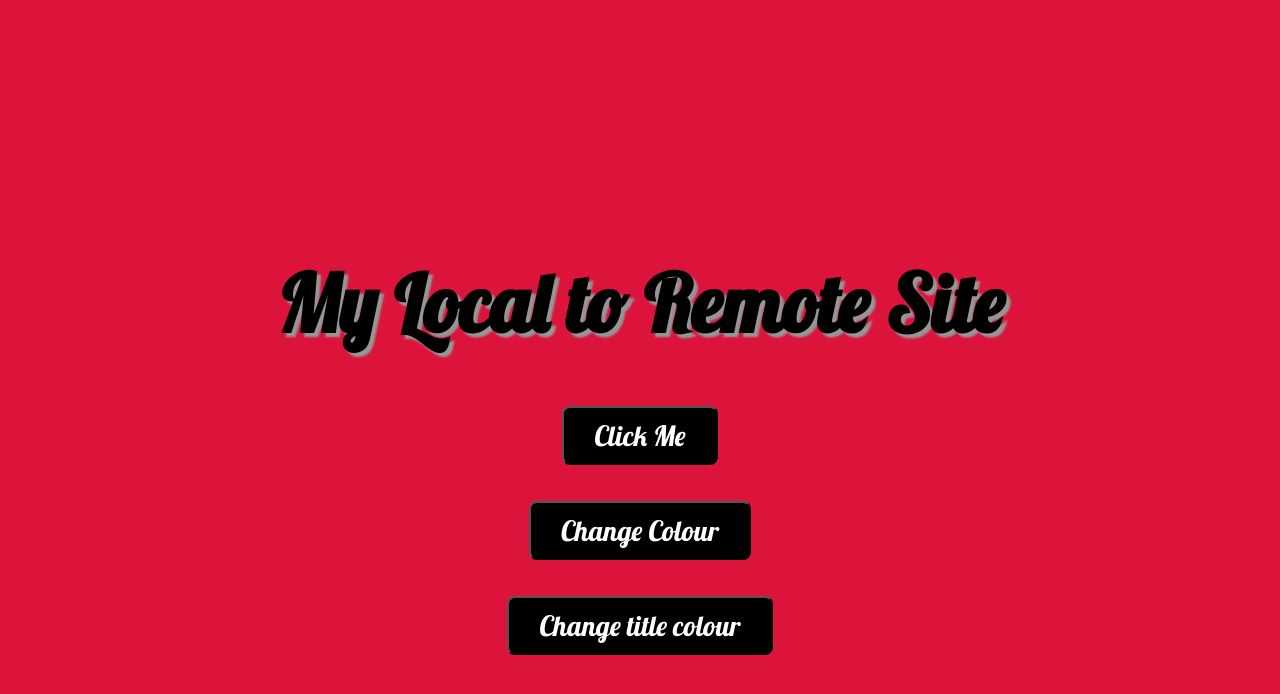
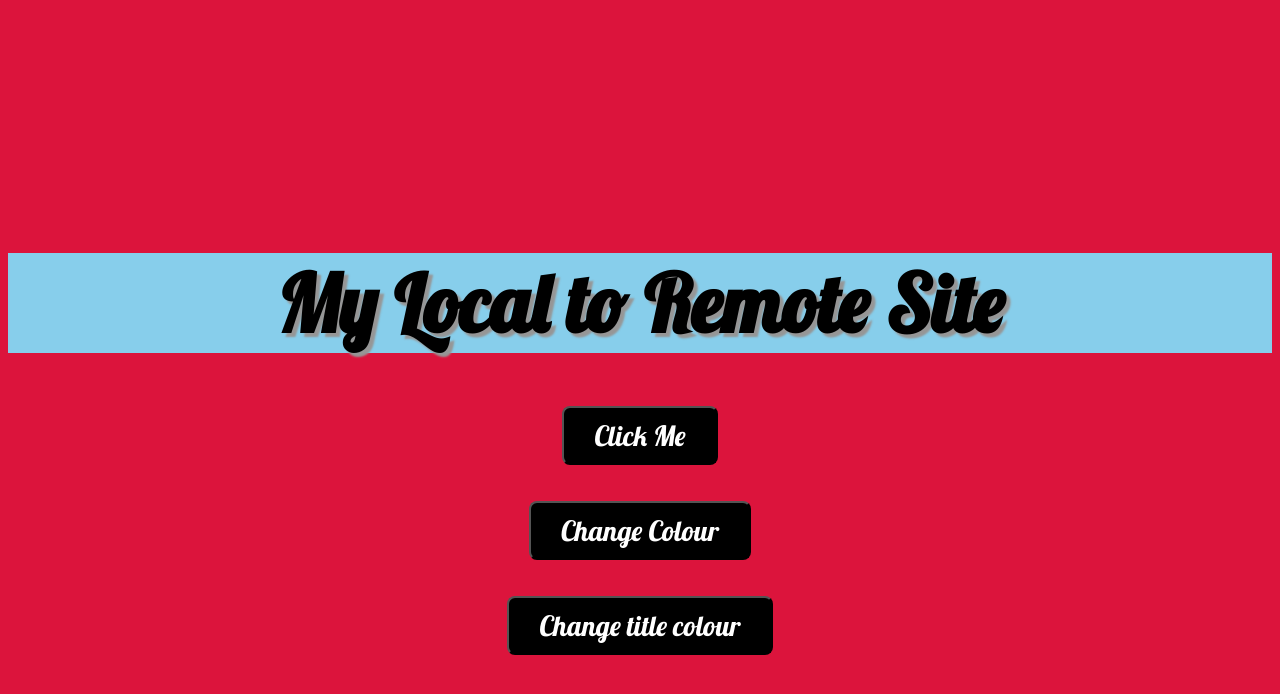
Before and after one commit to louisemb/simple_site_uncomplete, a plain HTML site: page index.html in a window 1280 px wide. Both pictures are taken after a click on the button "Change title colour". Drawn offline with Linux system fonts and the light colour scheme.

Commit message:
added code and id

```diff
--- a/index.html
+++ b/index.html
@@ -11,7 +11,7 @@
 	</head>
 
 	<body id="bd">
-		<h1>My Local to Remote Site</h1>
+		<h1 id="title">My Local to Remote Site</h1>
 		<button onClick="alertMessage()">Click Me</button>
 		<br><br>
 		<button onClick="changeColour()">Change Colour</button>
--- a/js/script.js
+++ b/js/script.js
@@ -6,6 +6,6 @@ function changeColour() {
 	document.getElementById("bd").classList.toggle("skyblue");
 }
 
-function alertNew() {
-	alert("Welcome new user!!!");
+function changeTitle() {
+	document.getElementById("title").classList.toggle("skyblue");
 }
```
